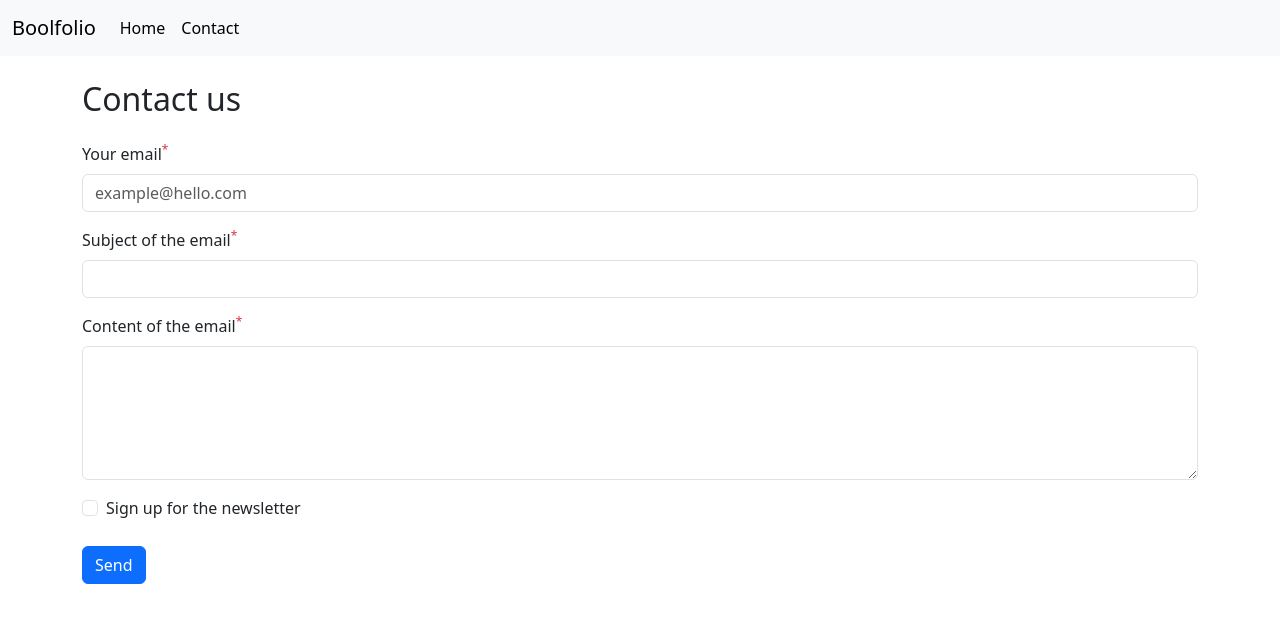
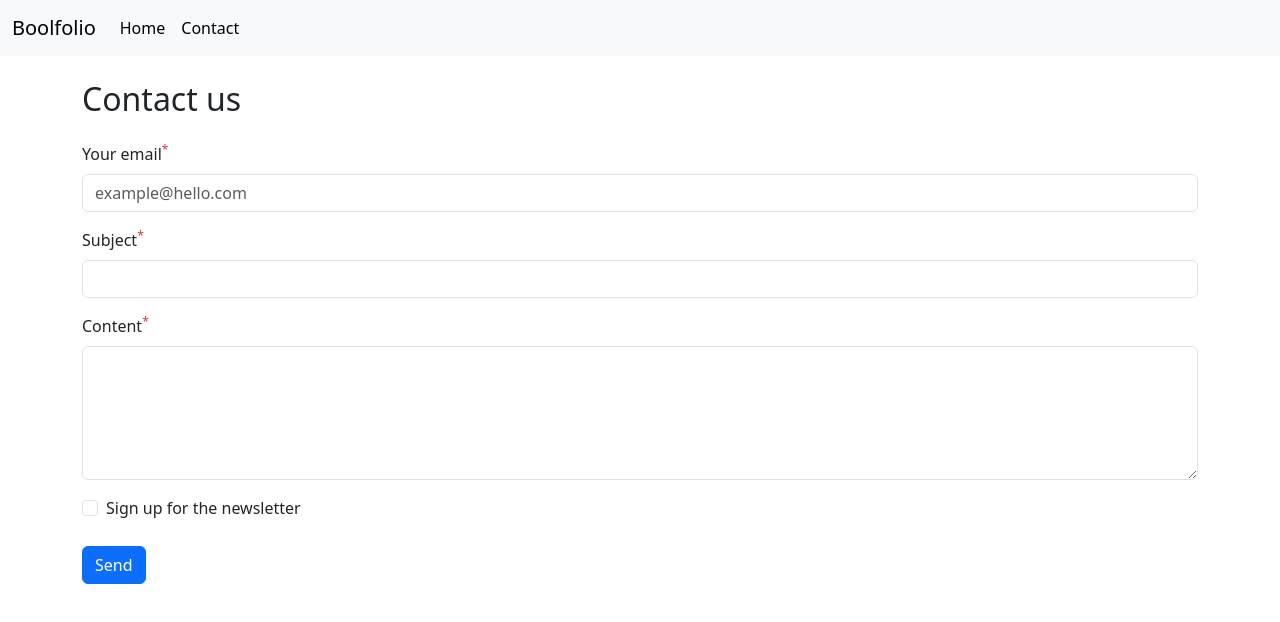
Before and after one commit to Christian-Beninati/vite-boolfolio, a Vue app: page /contact in a window 1280 px wide. Shown: the top 622 px of the page. Built offline with nearby package versions, Linux system fonts and the light colour scheme.

Commit message:
Added Validation Front-End

```diff
--- a/src/assets/pages/ContactPage.vue
+++ b/src/assets/pages/ContactPage.vue
@@ -5,14 +5,62 @@ const emptyForm = { email: "", subject: "", content: "", subscription: false, };
 export default {
     data: () => ({
         form: emptyForm,
+        errors: {},
+        successMessage: null,
+
     }),
+    computed: {
+        hasErrors() {
+            return Object.keys(this.errors).length;
+        },
+        showAlert() {
+            return Boolean(this.hasErrors || this.successMessage);
+        },
+        alertType() {
+            return this.hasErrors ? "danger" : "success"
+        }
+    },
     methods: {
         sendForm() {
+            this.successMessage = null;
+            this.validateForm();
+            if (this.hasErrors) return;
             axios.post(endpoint, this.form)
-                .then(() => { this.form = emptyForm })
-                .catch((err) => { console.error(err) })
+                .then(() => {
+                    this.form = { emptyForm };
+                    this.successMessage = "Message sent successfully!";
+                })
+                .catch((err) => {
+                    if (err.response.status === 400) {
+                        const errors = err.response.data.errors;
+                        const errorMessages = {};
+                        for (let key in errors) errorMessages[key] = errors[key][0];
+                        this.errors = errorMessages;
+                    } else {
+                        console.error(err);
+                        this.errors = { network: "An error has occurred!" }
+                    }
+                })
                 .then(() => { })
+        },
+        validateForm() {
+            this.errors = {};
+            // Valido email
+            if (!this.form.email) {
+                this.errors.email = "E-mail is required";
+            } else if (!this.form.email.match(/^\w+([\.-]?\w+)*@\w+([\.-]?\w+)*(\.\w{2,3})+$/)) {
+                this.errors.email = "The email does not have a valid format";
+            }
+            // Valido il subject
+            if (!this.form.subject) {
+                this.errors.subject = "The email must contain the subject line";
+            }
+            // Valido il content
+            if (!this.form.content) {
+                this.errors.content = "The e-mail must contain a content";
+            }
         }
+
     }
 };
 </script>
@@ -20,25 +68,45 @@ export default {
 <template>
     <div class="container">
         <h2 class="my-4">Contact us</h2>
-        <!-- Form Contatti -->
-        <form @submit.prevent="sendForm">
+
+        <!-- Alert -->
+        <div v-if="showAlert" class="alert" :class="`alert-${alertType}`" role="alert">
+            <div v-if="successMessage">{{ successMessage }}</div>
+            <ul v-if="hasErrors">
+                <li v-for="(error, key) in errors" :key="key">{{ error }}</li>
+            </ul>
+        </div>
+
+        <!-- Form Contacts -->
+        <form @submit.prevent="sendForm" novalidate>
             <!-- Email -->
             <div class="mb-3">
                 <label for="email" class="form-label">Your email<sup class="text-danger">*</sup></label>
-                <input type="email" class="form-control" id="email" placeholder="example@hello.com"
-                    v-model.trim="form.email">
+                <input type="email" class="form-control" :class="{ 'is-invalid': errors.email }" id="email"
+                    placeholder="example@hello.com" v-model.trim="form.email">
+                <div class="invalid-feedback">
+                    {{ errors.email }}
+                </div>
             </div>
 
-            <!-- Oggetto -->
+            <!-- Object -->
             <div class="mb-3">
-                <label for="subject" class="form-label">Subject of the email<sup class="text-danger">*</sup></label>
-                <input type="text" class="form-control" id="subject" v-model.trim="form.subject">
+                <label for="subject" class="form-label">Subject<sup class="text-danger">*</sup></label>
+                <input type="text" :class="{ 'is-invalid': errors.subject }" class="form-control" id="subject"
+                    v-model.trim="form.subject">
+                <div class="invalid-feedback">
+                    {{ errors.subject }}
+                </div>
             </div>
 
-            <!-- Messaggio -->
+            <!-- Message -->
             <div class="mb-3">
-                <label for="message" class="form-label">Content of the email<sup class="text-danger">*</sup></label>
-                <textarea class="form-control" id="message" rows="5" v-model.trim="form.content"></textarea>
+                <label for="content" class="form-label">Content<sup class="text-danger">*</sup></label>
+                <textarea class="form-control" :class="{ 'is-invalid': errors.content }" id="content" rows="5"
+                    v-model.trim="form.content"></textarea>
+                <div class="invalid-feedback">
+                    {{ errors.content }}
+                </div>
             </div>
 
             <div class="form-check">
```
